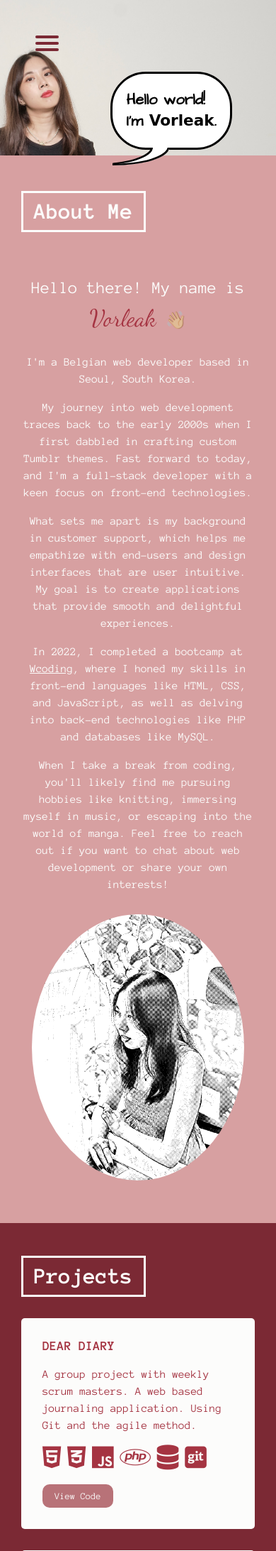
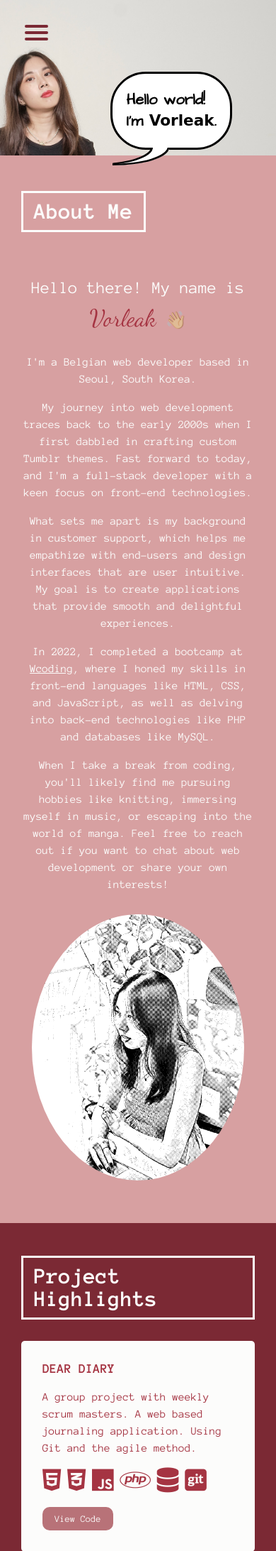
Before and after one commit to longvorleak/longvorleak.github.io, a PHP site: page / in a window 390 px wide. Shown: the top 2185 px of the page at 71% size. Run offline with PHP 8.4, Linux system fonts and the light colour scheme; some libraries are stand-ins or nearby versions; some web fonts are replaced.

Commit message:
hamburger position

```diff
--- a/index.html
+++ b/index.html
@@ -72,7 +72,7 @@
     </div>
 </section>
 <section id="section-project">
-    <h2 class="h2-reverse">Projects</h2>
+    <h2 class="h2-reverse">Project Highlights</h2>
 
     <div class="project">
         <div class="project-text">
--- a/style.css
+++ b/style.css
@@ -340,8 +340,8 @@ footer {
 {
   display: block;
   position: relative;
-  top: 50px;
-  left: 50px;
+  top: 35px;
+  left: 35px;
 
   z-index: 1;
 
```
